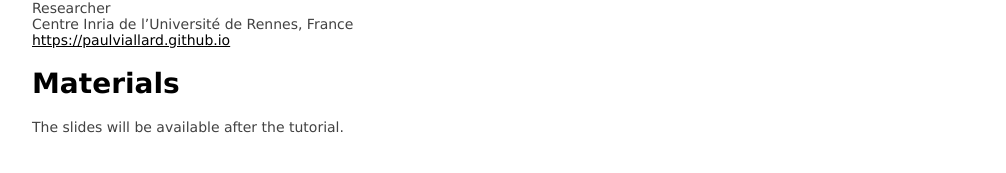
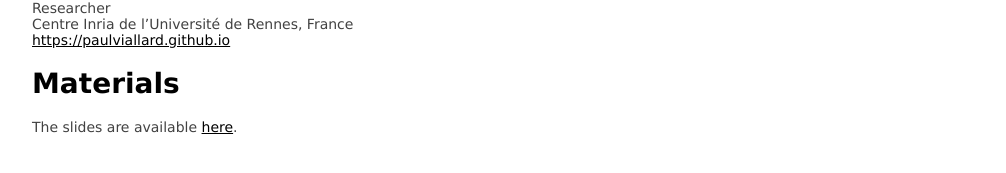
Before and after one commit to paulviallard/colt25-pac-bayes-tutorial, a Jekyll site: the page built from index.md, in a window 1280 px wide. Shown: the part 708-881 px from the top of the page, without its empty margins (133-1139 px from the left). Built offline with Jekyll 4.4.1, drawn with Linux system fonts in a browser that asks for light colours; our own code applies the rules of GitHub Pages for plain Markdown files.

Commit message:
feat: add the slides

```diff
--- a/index.md
+++ b/index.md
@@ -23,4 +23,4 @@ Centre Inria de l'Université de Rennes, France
 
 # Materials
 
-The slides will be available after the tutorial.
+The slides are available [here](/assets/slides.pdf).
```
Also changed, not shown: 1 other file.
